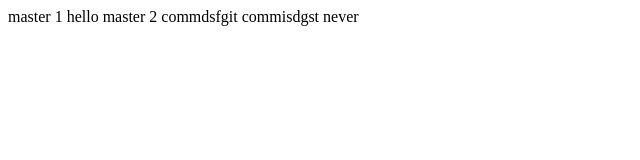
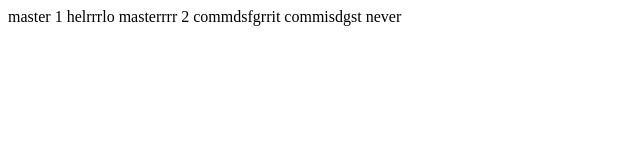
Before and after one commit to HaroldasZapalskis/GIT-HW-EXTRA, a plain HTML site: page index.html in a window 1280 px wide. Shown: the full height of the page, 0-640 px from the left. Drawn offline with Linux system fonts and the light colour scheme.

Commit message:
blue into green merge
# Conflicts:
#	index.html

```diff
--- a/index.html
+++ b/index.html
@@ -9,9 +9,9 @@
 </head>
 <body>
 master 1
-hello
-master 2
-commdsfgit
+helrrrlo
+masterrrr 2
+commdsfgrrit
 commisdgst
 never
 </body>
```
